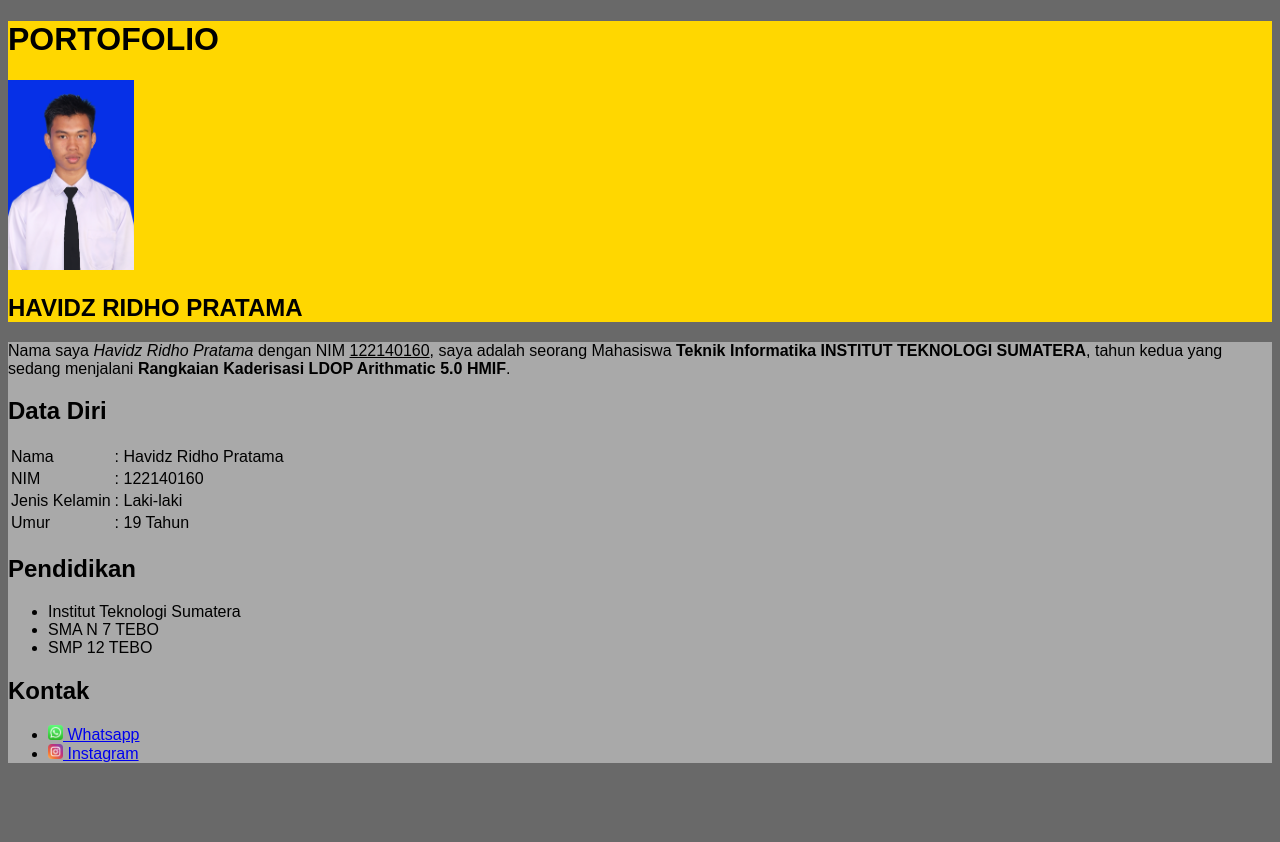
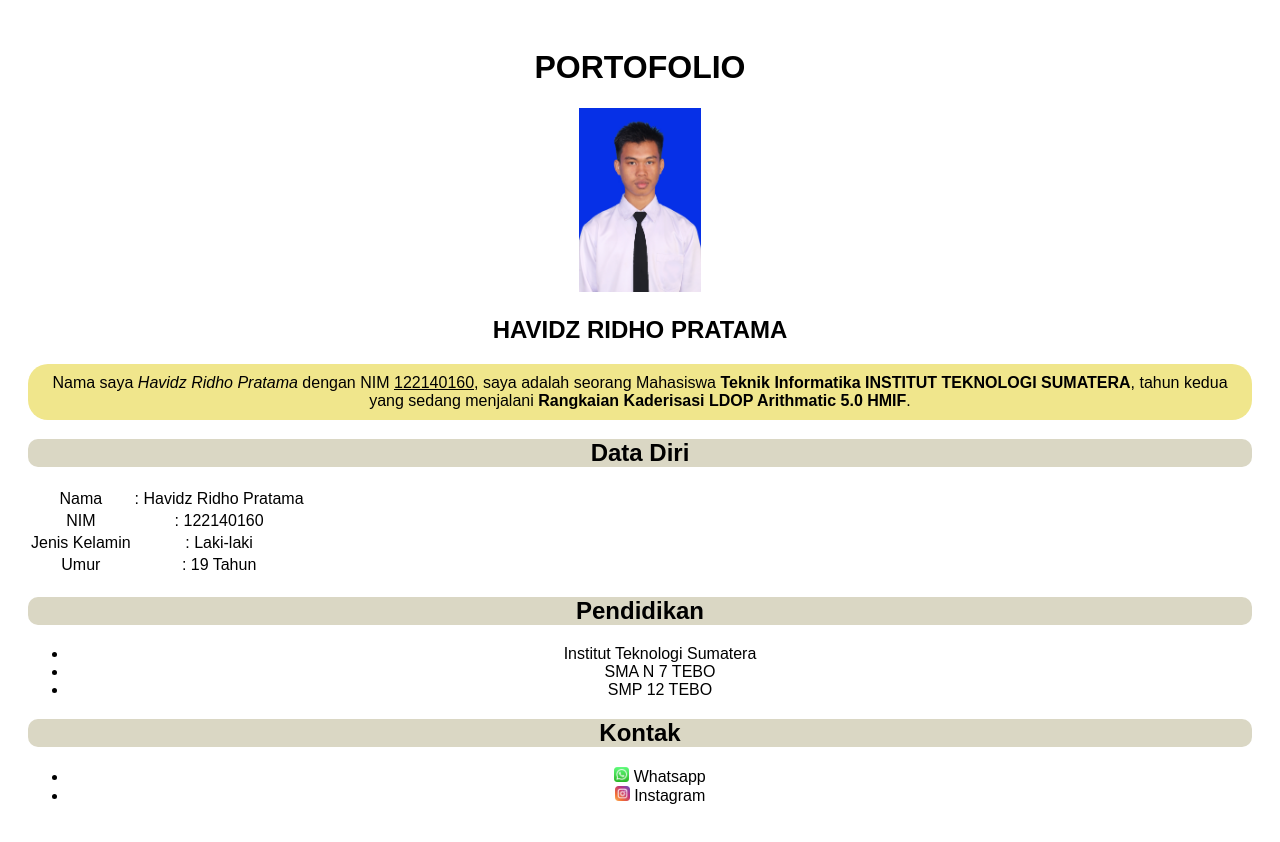
Before and after one commit to viizuuu/portofolioo, a plain HTML site: page index.html in a window 1280 px wide. Before the commit the page ends 800 px from the top, so only its background shows below. Drawn offline with Linux system fonts and the light colour scheme.

Commit message:
Update style.css

```diff
--- a/style.css
+++ b/style.css
@@ -1,32 +1,59 @@
-html {
-    background-color:dimgray;
-    font-family: arial;
+* {
+    font-family: Arial, Helvetica, sans-serif;
+    text-align: center;
 }
 
-header {
-    height: auto;
-    width: auto;
-    background-color: gold;
-    border: black, 5px;
+body {
+    padding: 20px;
 }
 
-header h1 {
-
+.photo {
+    background-color: lightgoldenrodyellow;
+    padding-left: 50px;
+    padding-right: 50px;
+    padding-top: 5px;
+    padding-bottom: 5px;
+    border-radius: 20px;
 }
 
-header table {
-    position: center;
+h2 {
+    background-color: rgb(218, 215, 196);
+    border-radius: 10px;
 }
 
-.content {
-    height: auto;
-    width: auto;
-    background-color: darkgray;
-
+p {
+    background-color: khaki;
+    padding: 10px;
+    border-radius: 20px;
 }
 
-.content {
-    border: 1px;
-    fill: white;
-    border-width: 5cm;
+.table {
+    background-color: lightgoldenrodyellow;
+    padding: 20px;
+    border-radius: 20px;
 }
+
+a {
+    text-decoration: none;
+    color: black;
+}
+
+a::before {
+    content: "  ";
+}
+
+a::after {
+    content: "  ";
+}
+
+a:hover {
+    color: black;
+    font-size: 20px;
+    transition-duration: 0.1s;
+}
+
+footer {
+    background-color: khaki;
+    padding: 10px;
+    border-radius: 20px;
+}
```
